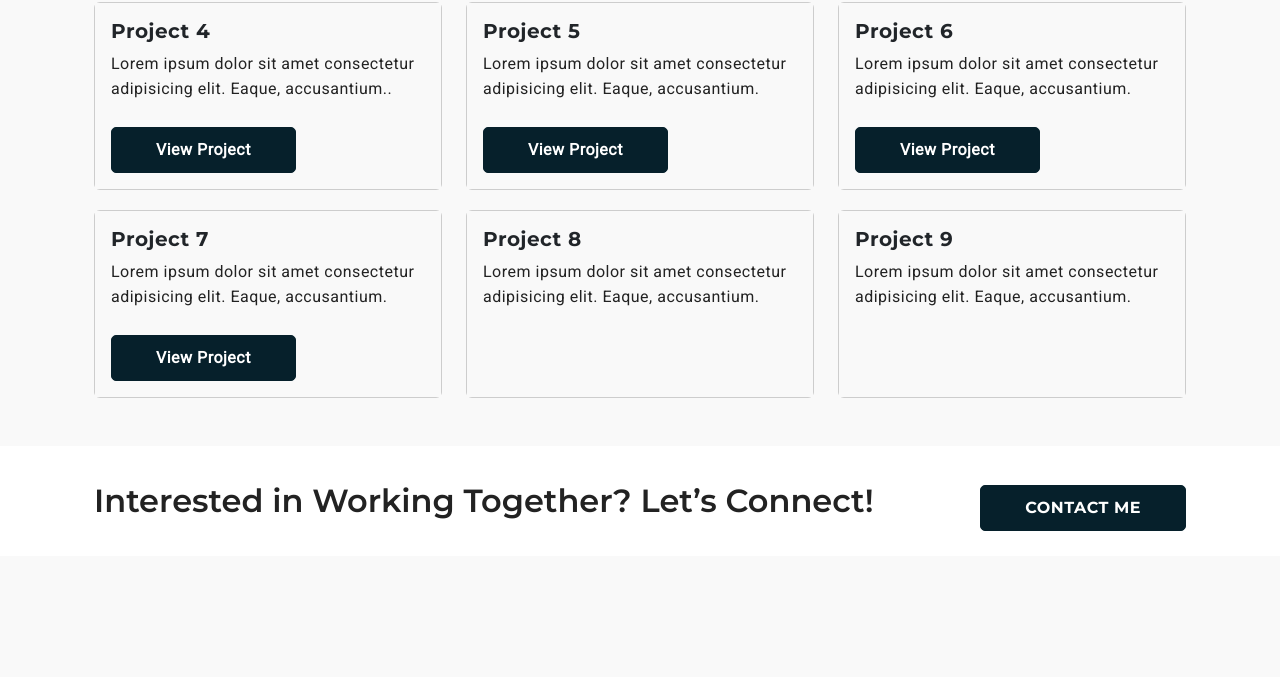
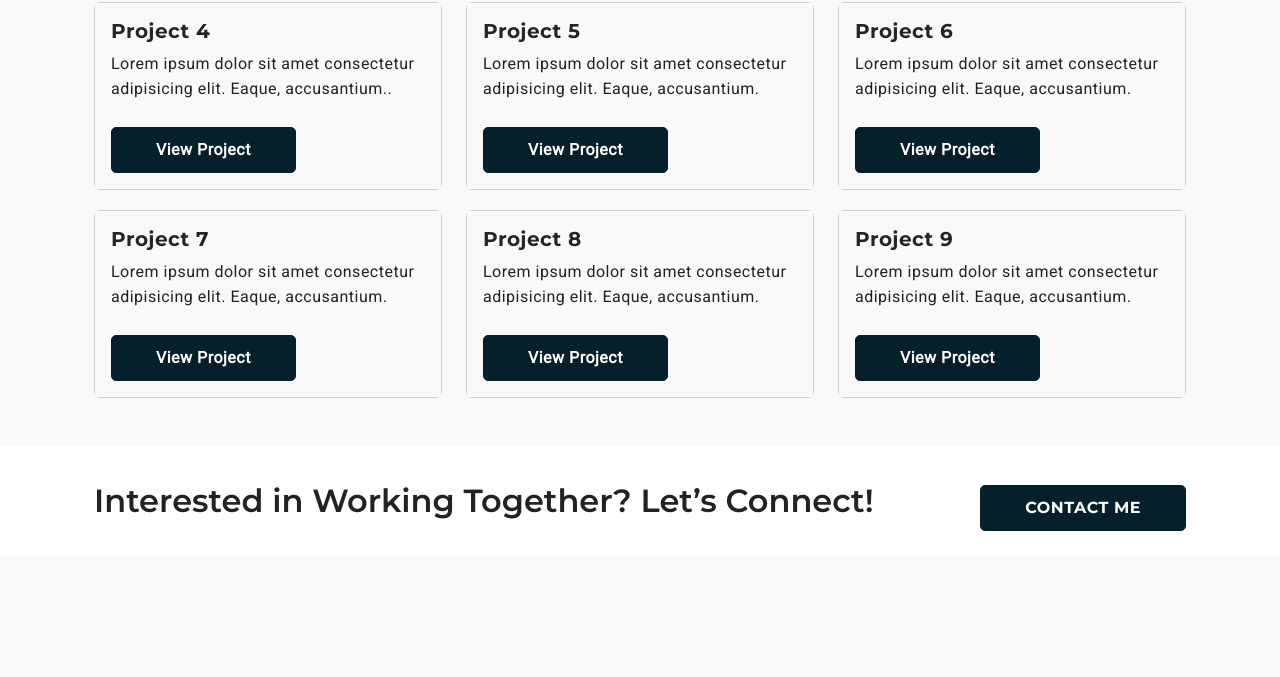
Before and after one commit to bki3/P4, a plain HTML site: page project.html in a window 1280 px wide. Shown: the part 1231-1908 px from the top of the page. Drawn offline with nearby package versions, Linux system fonts and the light colour scheme.

Commit message:
Add 'View Project' button for Project 9

```diff
--- a/project.html
+++ b/project.html
@@ -167,6 +167,7 @@
                         <div class="card-body">
                             <h5 class="card-title">Project 8 </h5>
                             <p class="card-text">Lorem ipsum dolor sit amet consectetur adipisicing elit. Eaque, accusantium.</p>
+                            <a href="project-article.html?id=8" class="btn btn-primary mt-3">View Project</a>
                         </div>
                     </div>
                 </div>
@@ -175,6 +176,7 @@
                         <div class="card-body">
                             <h5 class="card-title">Project 9</h5>
                             <p class="card-text">Lorem ipsum dolor sit amet consectetur adipisicing elit. Eaque, accusantium.</p>
+                            <a href="project-article.html?id=8" class="btn btn-primary mt-3">View Project</a>
                         </div>
                     </div>
                 </div>
```
